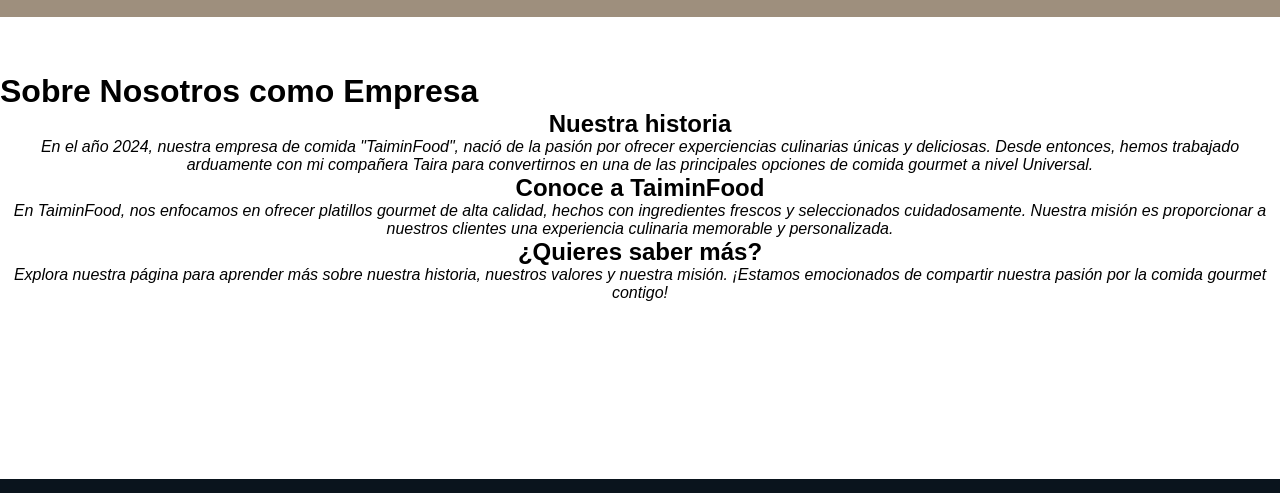
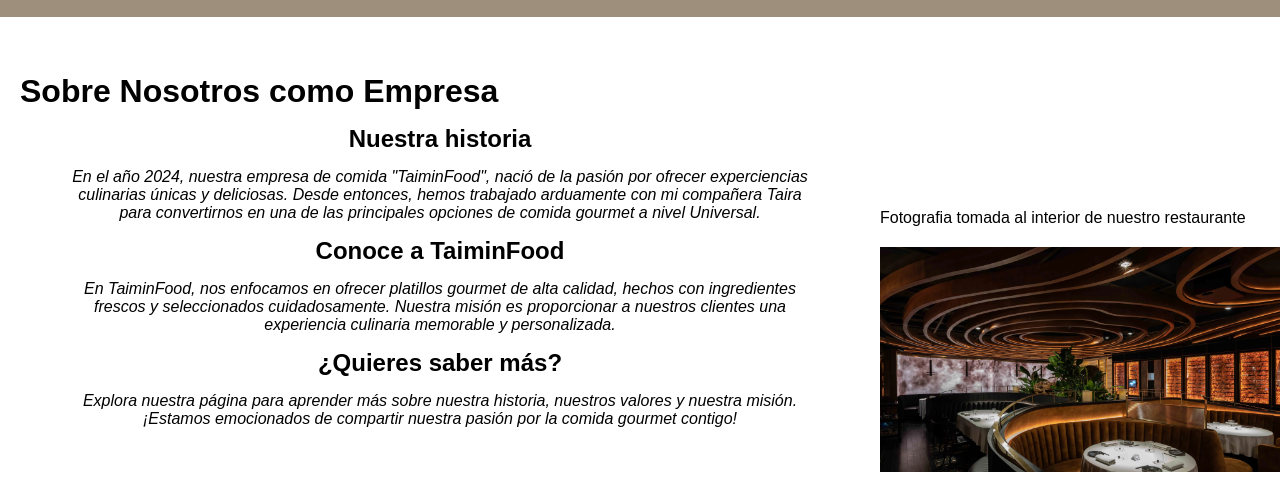
Before and after one commit to DonOrtegaa/TrabajoIII, a website: page sobrenosotros.html in a window 1280 px wide. Shown: the part 87-580 px from the top of the page. Drawn offline with Linux system fonts and the light colour scheme.

Commit message:
sobre nosotros con imagen

```diff
--- a/sobrenosotros.css
+++ b/sobrenosotros.css
@@ -1,13 +1,35 @@
 .textos p {
     text-align: center;
     font-style: italic;
+    margin-left: 65px;
+    margin-right: 65px;
 }
 
+.textos h1 {
+    margin-left: 20px;
+}
 .textos h2 {
     text-align: center;
+    padding: 15px;
+
 }
 
 .textos {
     padding-top: 10em;
     padding-bottom: 20rem;
 }
+
+.restaurante {
+    width: 400px;
+    display: block;
+    margin-top: 20px;
+    float: none;
+    clear: both;
+}
+
+.imagen {
+    display: block;
+    margin-top: 20px;
+    float: none;
+    clear: both;
+}
--- a/sobrenosotros.html
+++ b/sobrenosotros.html
@@ -35,6 +35,13 @@
     <p>Explora nuestra página para aprender más sobre nuestra historia, nuestros valores y nuestra misión.
         ¡Estamos emocionados de compartir nuestra pasión por la comida gourmet contigo!</p>
     </div>
+   <br>
+
+    <div class="imagen">
+   <p>Fotografia tomada al interior de nuestro restaurante</p>
+    <img src="img/restaurante.jpg" alt="restaurante" class="restaurante" >
+    </div>
+
     <footer class="footer">
         <div class="grupo1">
             <div class="box">
```
Also changed, not shown: img/logotipo-sleedw.svg (deleted), img/restaurante.jpg (added).
